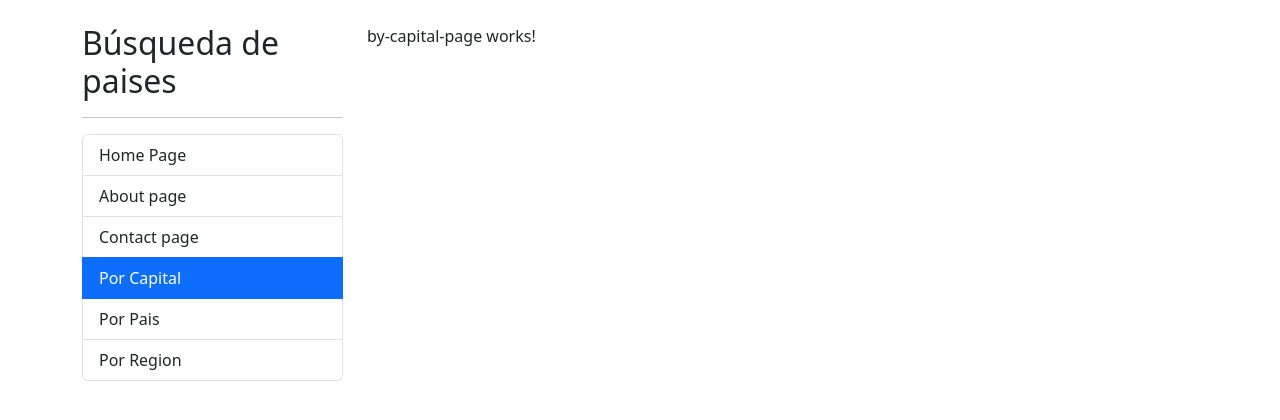
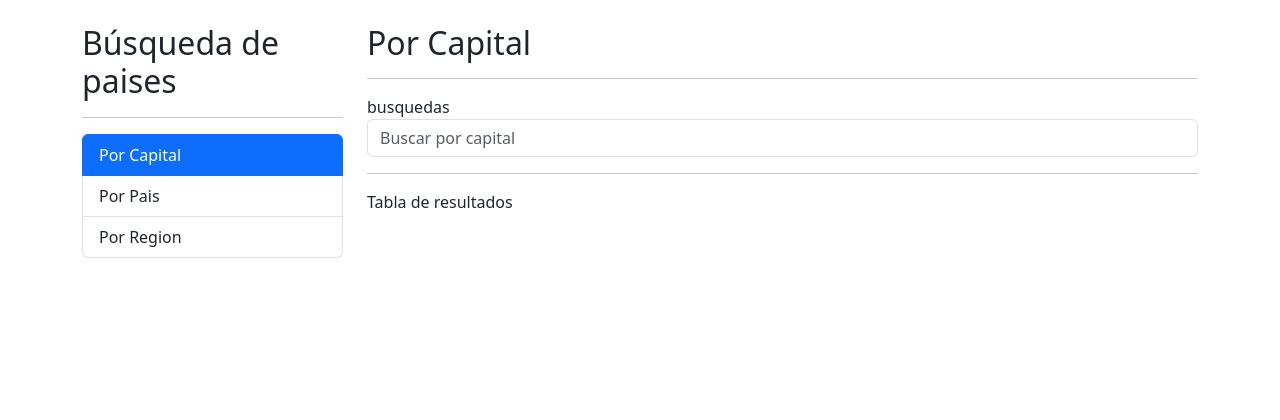
Before and after one commit to JCUrquiza/CountryApp, an Angular app: page /countries/by-capital in a window 1280 px wide. Shown: the top 420 px of the page. Built offline with nearby package versions, Linux system fonts and the light colour scheme.

Commit message:
Making a input component for shared module

```diff
--- a/src/app/countries/countries-routing.module.ts
+++ b/src/app/countries/countries-routing.module.ts
@@ -21,6 +21,10 @@
   {
     path: 'by/:id',
     component: CountryPageComponent
+  },
+  {
+    path: '**',
+    redirectTo: 'by-capital'
   }
 ]
 
--- a/src/app/countries/countries.module.ts
+++ b/src/app/countries/countries.module.ts
@@ -7,6 +7,7 @@
 import { ByCountryPageComponent } from './pages/by-country-page/by-country-page.component';
 import { ByRegionPageComponent } from './pages/by-region-page/by-region-page.component';
 import { CountryPageComponent } from './pages/country-page/country-page.component';
+import { SharedModule } from '../shared/shared.module';
 
 
 
@@ -19,7 +20,8 @@
   ],
   imports: [
     CommonModule,
-    CountriesRoutingModule
+    CountriesRoutingModule,
+    SharedModule
   ]
 })
 export class CountriesModule { }
--- a/src/app/countries/pages/by-capital-page/by-capital-page.component.html
+++ b/src/app/countries/pages/by-capital-page/by-capital-page.component.html
@@ -1 +1,16 @@
-<p>by-capital-page works!</p>
+<h2>Por Capital</h2>
+<hr>
+
+<div class="row">
+  <div class="col">
+    busquedas
+    <shared-search-box placeholder="Buscar por capital"></shared-search-box>
+  </div>
+</div>
+
+<div class="row">
+  <div class="col">
+    <hr>
+    Tabla de resultados
+  </div>
+</div>
--- /dev/null
+++ b/src/app/shared/components/search-box/search-box.component.html
@@ -0,0 +1,6 @@
+
+<input
+  class="form-control"
+  type="text"
+  [placeholder]="placeholder"
+>
--- /dev/null
+++ b/src/app/shared/components/search-box/search-box.component.ts
@@ -0,0 +1,13 @@
+import { Component, Input } from '@angular/core';
+
+@Component({
+  selector: 'shared-search-box',
+  templateUrl: './search-box.component.html',
+  styles: ``
+})
+export class SearchBoxComponent {
+
+  @Input()
+  public  placeholder: string = '';
+
+}
--- a/src/app/shared/components/sidebar/sidebar.component.html
+++ b/src/app/shared/components/sidebar/sidebar.component.html
@@ -3,7 +3,7 @@
 
 <ul class="list-group">
 
-  <li
+  <!-- <li
     class="list-group-item"
     routerLink=""
     routerLinkActive="active"
@@ -26,7 +26,7 @@
     routerLinkActive="active"
   >
     Contact page
-  </li>
+  </li> -->
 
   <li
     class="list-group-item"
--- a/src/app/shared/shared.module.ts
+++ b/src/app/shared/shared.module.ts
@@ -6,12 +6,14 @@
 import { SidebarComponent } from './components/sidebar/sidebar.component';
 import { RouterModule } from '@angular/router';
 import { ContactPageComponent } from './pages/contact-page/contact-page.component';
+import { SearchBoxComponent } from './components/search-box/search-box.component';
 
 @NgModule({
   declarations: [
     AboutPageComponent,
     ContactPageComponent,
     HomePageComponent,
+    SearchBoxComponent,
     SidebarComponent
   ],
   imports: [
@@ -22,6 +24,7 @@
     AboutPageComponent,
     ContactPageComponent,
     HomePageComponent,
+    SearchBoxComponent,
     SidebarComponent
   ]
 })
```
Also changed, not shown: src/app/app-routing.module.ts (+5 -5 lines).
